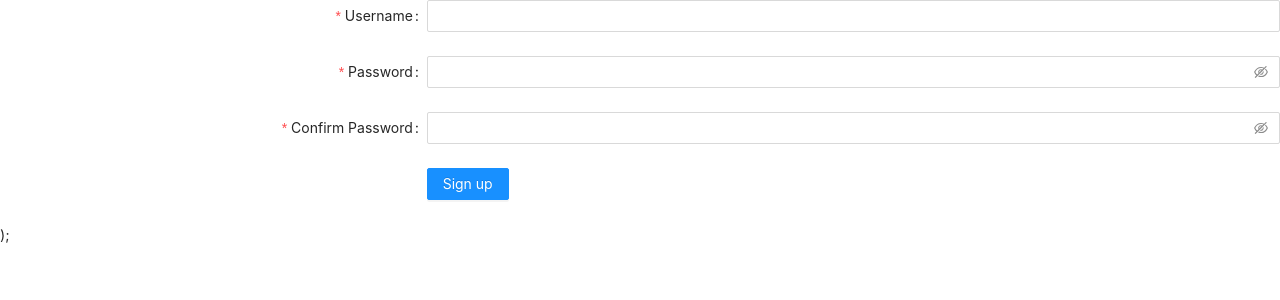
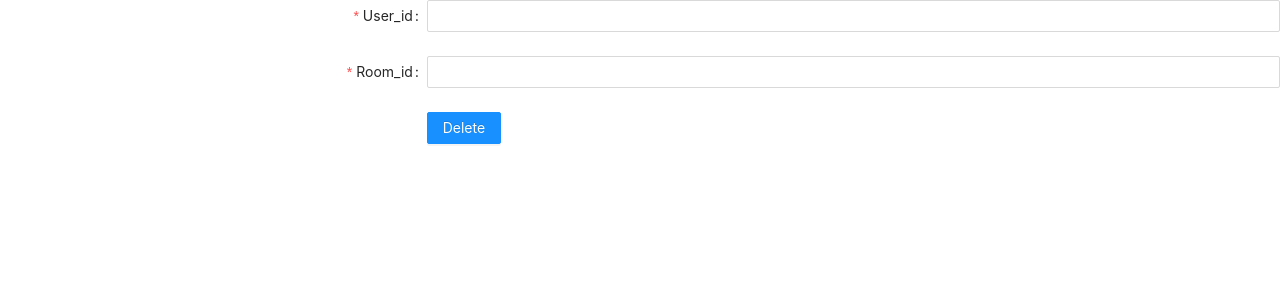
Before and after one commit to Dove-tech/renting_system, a React (Create React App) app in the folder rent_front/: page /favorite in a window 1280 px wide. Shown: the top 300 px of the page. Built offline with nearby package versions, Linux system fonts and the light colour scheme.

Commit message:
react route

```diff
--- a/rent_front/package.json
+++ b/rent_front/package.json
@@ -11,6 +11,7 @@
     "axios": "^0.24.0",
     "react": "^17.0.2",
     "react-dom": "^17.0.2",
+    "react-router-dom": "^6.0.2",
     "react-scripts": "4.0.3",
     "web-vitals": "^1.1.2"
   },
--- a/rent_front/src/Favorite.js
+++ b/rent_front/src/Favorite.js
@@ -1,68 +1,78 @@
+import { Form, Input, Checkbox, Button, Modal, message } from 'antd';
 import React, { Component, useState, useEffect } from 'react';
 import axios from 'axios';
 
-const userList = [
-    {
-        'id': 0,
-        'name': 'Jack Wixom',
-        'password': 'qHYgwUc@gmail.com'
-    }, {
-        'id': 1,
-        'name': 'Janet Wise',
-        'password': 'sROkowT@gmail.com'
-    }
-];
-
-const favoriteList = [
-    {
-        'user': 'a',
-        'room': 'aaaa'
-    }
-];
 
 class Favorite extends Component {
     constructor(props) {
         super(props);
         this.state = {
-            favoriteList: favoriteList
+            deleteInfo: {
+                user: '',
+                room: ''
+            }
         }
     }
 
-    componentDidMount() {
-       this.getFavoriteList();
-    }
-
-    getFavoriteList = () => {
-        axios.get('/pillow/favorite/')
-            .then(res => {
-                this.setState({favoriteList: res.data});
-                console.log(res);
-            })
-            .catch(e => console.log(e));
-    }
-
-    addFavorite = () => {
-        const favoInfo = { user: 1, room: 4 };
-        axios.post('/pillow/favorite/', favoInfo).then(res => {
-            console.log(res);
-        }).catch(error => console.log(error.response.data));
-    }
-
-    deleteFavorite = () => {
-
+    onFinish = (values) => {
+        console.log("values", values);
+        const deleteInfo = { user: values.user, room: values.room };
+        axios.post('/pillow/favorite/deleteFavorite/', deleteInfo).then((res) => {
+            console.log("res", res);
+            if (res.data.response.error === 'OK') {
+                message.info("You've deleted successfully!");
+            } else {
+                message.error("This is an error message");
+            }
+        });
     }
 
     render() {
         return <div>
-            <h1>Sign Up</h1>
-            <div>Favorite List</div>
-            <span>user_id room_id</span>
-            {
-                this.state.favoriteList.map(item => <div>
-                    <span>{item.user} {item.room}</span>
-                </div>)
-            }
-        </div>
+                <Form
+                    name="basic"
+                    labelCol={{ span: 8 }}
+                    wrapperCol={{ span: 16 }}
+                    initialValues={{ remember: true }}
+                    onFinish={this.onFinish}
+                    autoComplete="off"
+                >
+                    <Form.Item
+                        label="User_id"
+                        name="user"
+                        rules={[
+                            {
+                                required: true,
+                                message: 'Please input the user id for the record',
+                            },
+                        ]}
+                    >
+                        <Input />
+                    </Form.Item>
+                    <Form.Item
+                        label="Room_id"
+                        name="room"
+                        rules={[
+                            {
+                                required: true,
+                                message: 'Please input the room id for the record!',
+                            },
+                        ]}
+                    >
+                        <Input />
+                    </Form.Item>
+                    <Form.Item
+                        wrapperCol={{
+                            offset: 8,
+                            span: 16,
+                        }}
+                    >
+                        <Button type="primary" htmlType="submit">
+                            Delete
+                        </Button>
+                    </Form.Item>
+                </Form>
+        </div>;
     }
 }
 
--- a/rent_front/src/Search.js
+++ b/rent_front/src/Search.js
@@ -1,13 +1,43 @@
 import React, { Component } from 'react';
 import axios from 'axios';
+import { Checkbox, Divider, Row, Col } from 'antd';
+
+const CheckboxGroup = Checkbox.Group;
 
 class Search extends Component {
     constructor(props) {
         super(props);
         this.state = {
-
+            search_value: {}
         }
     }
+
+    onChange = (checkedValue) => {
+        let new_search_value = {};
+        checkedValue.forEach(val => {
+            new_search_value[val] = true
+        });
+        console.log(new_search_value);
+    }
+
+    // name = request.data.get('name') input
+    // gym = request.data.get('gym') boolean
+    // parking = request.data.get('parking') boolean
+    // utility = request.data.get('utility') int(0-6)
+    // laundry = request.data.get('laundry') boolean
+    // swimming_pool = request.data.get('swimming_pool') boolean
+    // min_price = request.data.get('min_price') input number
+    // max_price = request.data.get('max_price') input number
+    // start_date = request.data.get('start_date') input time
+    // mean_rate = request.data.get('mean_rate') >= input
+    checkbox = () => (<CheckboxGroup style={{ width: '40%'}} onChange={this.onChange}>
+        <Row>
+            <Col span={8}><Checkbox value="gym">gym</Checkbox></Col>
+            <Col span={8}><Checkbox value="parking">parking</Checkbox></Col>
+            <Col span={8}><Checkbox value="laundry">laundry</Checkbox></Col>
+            <Col span={8}><Checkbox value="swimming_pool">swimming_pool</Checkbox></Col>
+        </Row>
+    </CheckboxGroup>);
 
     search = () => {
         const name = 'a';
@@ -17,7 +47,7 @@ class Search extends Component {
     }
 
     render() {
-        return
+        return <div><h1>Search</h1></div>
     }
 }
 
--- a/rent_front/src/index.js
+++ b/rent_front/src/index.js
@@ -1,15 +1,22 @@
 import React from 'react';
 import ReactDOM from 'react-dom';
+import { hashHistory as history } from 'react-router';
+import { BrowserRouter as Router, Routes, Switch, Route, Link } from 'react-router-dom';
 import './index.css';
 import reportWebVitals from './reportWebVitals';
-// import Favorite from './Favorite';
+import Favorite from './Favorite';
 import Signup from './Signup';
+import Search from './Search'
 
 ReactDOM.render(
-  <React.StrictMode>
-    {/* <Favorite /> */}
-    <Signup />
-  </React.StrictMode>,
+  <Router>
+      <Routes>
+      {/* <Route exact path='/' component={index}></Route> */}
+      <Route exact path='/search' element={<Search />} />
+      <Route exact path='/signup' element={<Signup />} />
+      <Route exact path='/favorite' element={<Favorite />} />
+      </Routes>
+  </Router>,
   document.getElementById('root')
 );
 
```
Also changed, not shown: rent_front/src/App.css (deleted, +0 -38 lines), rent_front/src/App.js (deleted, +0 -25 lines), 2 other files (tests, documents, lock files or other folders).
